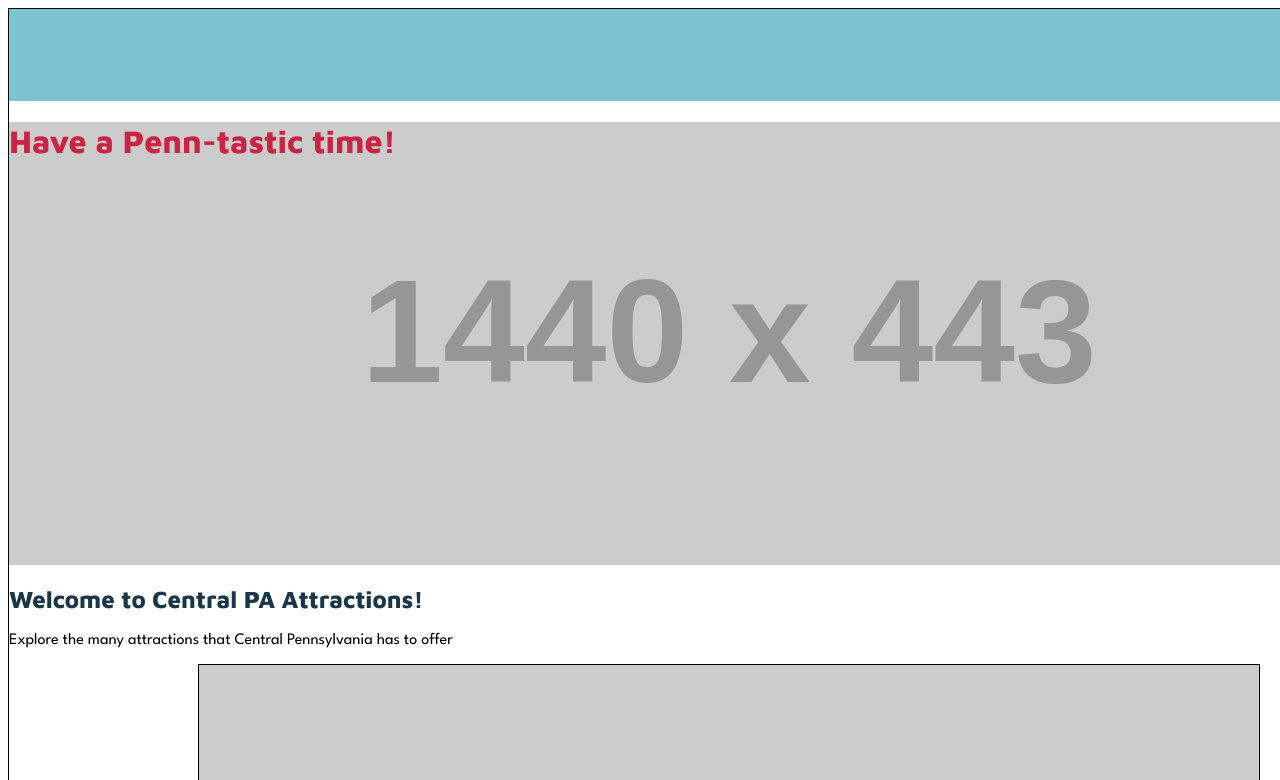
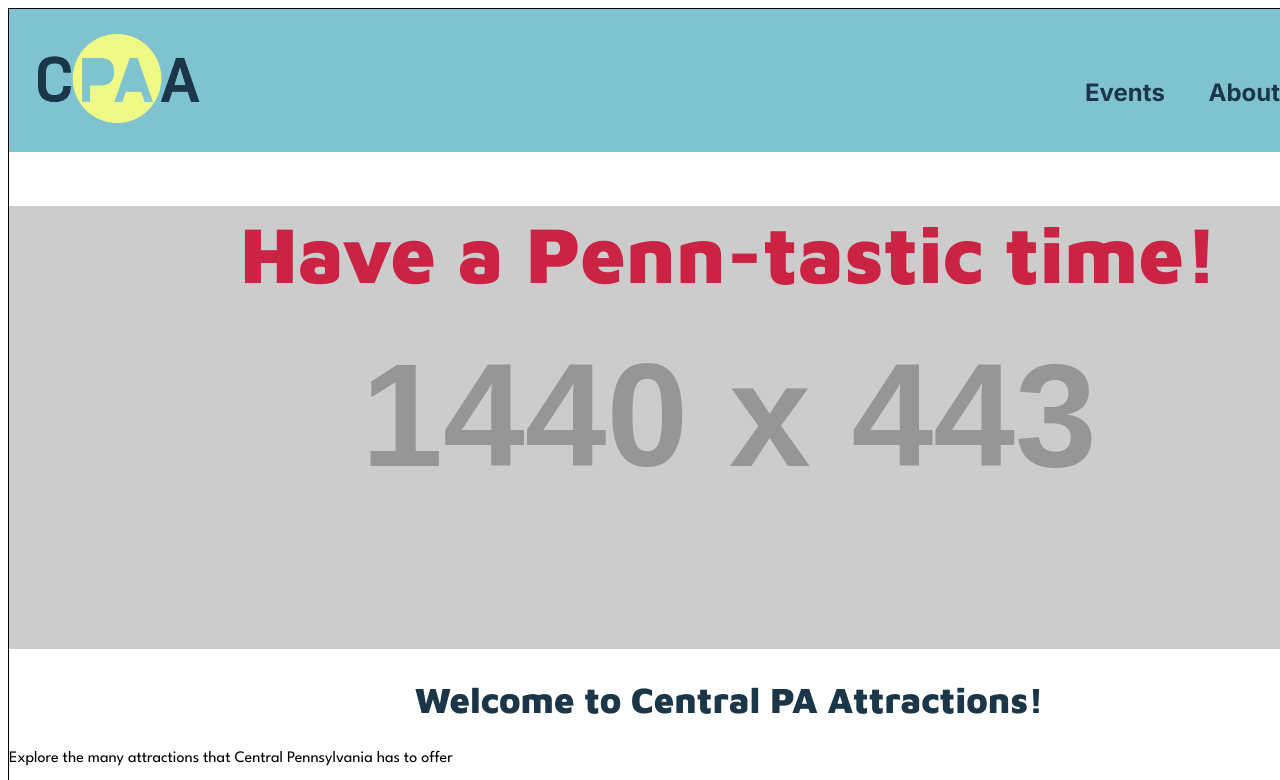
Before and after one commit to ddj25858/ddj25858.github.io, a plain HTML site: page projects/project-1/index.html in a window 1280 px wide. Shown: the top 780 px of the page. Drawn offline with Linux system fonts and the light colour scheme; placeholder pictures from the web are drawn by us.

Commit message:
Update Project 1 html

```diff
--- a/projects/project-1/index.html
+++ b/projects/project-1/index.html
@@ -26,11 +26,17 @@
       /* fonts */
       h1 {
         font-family: "Maven Pro", sans-serif;
+        font-weight: 900;
+        font-size: 80px;
+        text-align: center;
         color: #cb2343;
       }
       h2 {
         font-family: "Maven Pro", sans-serif;
+        font-weight: 900;
+        font-size: 36px;
         color: #1a3648;
+        text-align: center;
       }
       h3 {
         font-family: "League Spartan", sans-serif;
@@ -57,6 +63,35 @@
         display: flex;
         justify-content: space-between;
       }
+      header #logo img {
+        width: 166px;
+        height: 89px;
+        padding: 25px;
+      }
+
+      #nav ul {
+        list-style: none;
+        background: none;
+        padding: 0;
+        margin: 0;
+        font-family: "Maven Pro", sans-serif;
+        font-weight: 900;
+        font-size: 24px;
+      }
+
+      #nav li {
+        display: inline-block;
+      }
+      #nav a {
+        text-decoration: none;
+        color: #1a3648;
+        width: 117px;
+        display: block;
+        padding: 0;
+        margin-top: 69px;
+        margin-bottom: 35px;
+      }
+
       /* see: https://www.w3schools.com/css/tryit.asp?filename=trycss3_flexbox_perfect_center */
       #hero {
         height: 443px;
@@ -94,9 +129,12 @@
     <main>
       <header>
         <div id="logo">
-          <img src="" alt="" />
+          <img
+            src="images/Central PA Attractions Logo.png"
+            alt="Central PA Attractions Logo"
+          />
         </div>
-        <nav>
+        <nav id="nav">
           <ul>
             <li><a href="#">Events</a></li>
             <li><a href="#">About</a></li>
```
Also changed, not shown: projects/project-1/images/Central PA Attractions Logo.png (added).
